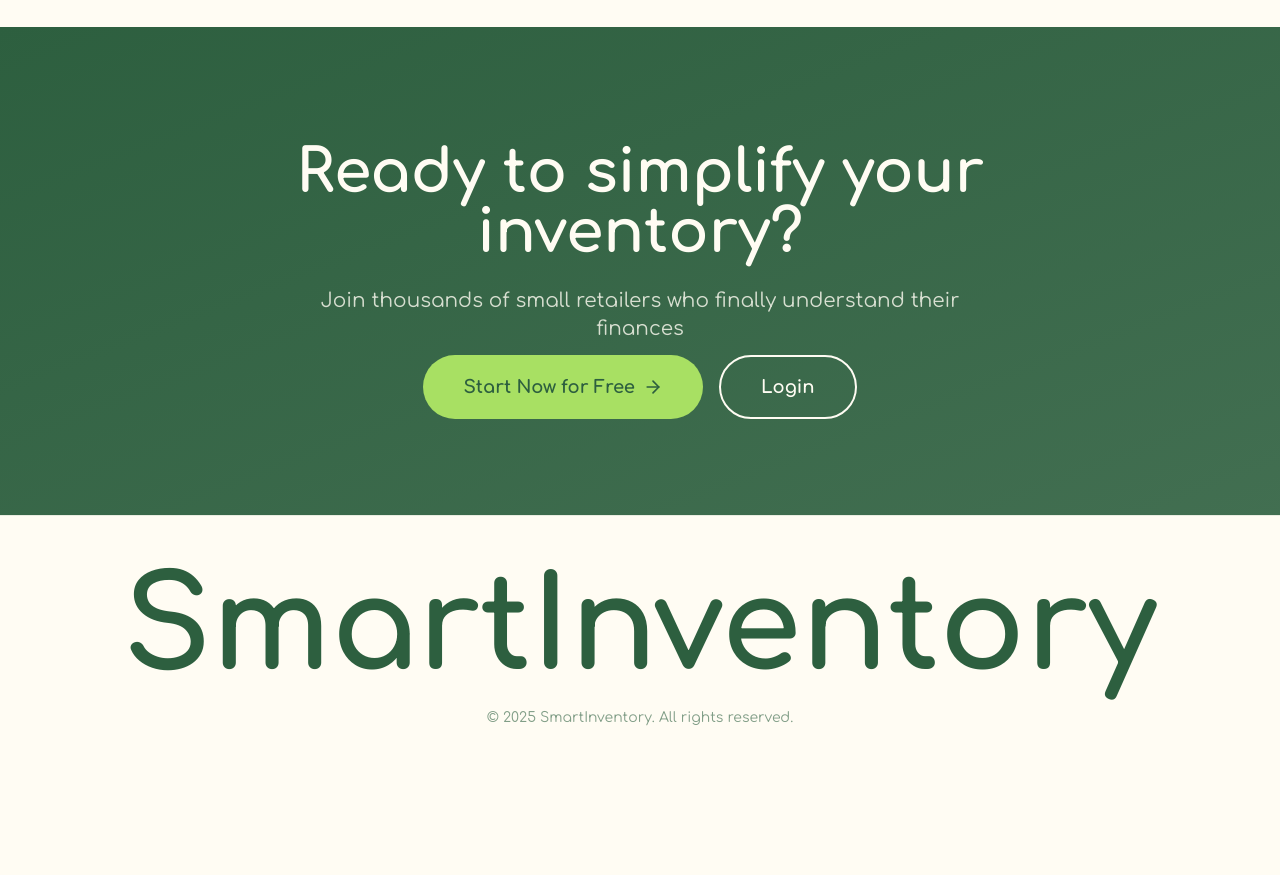
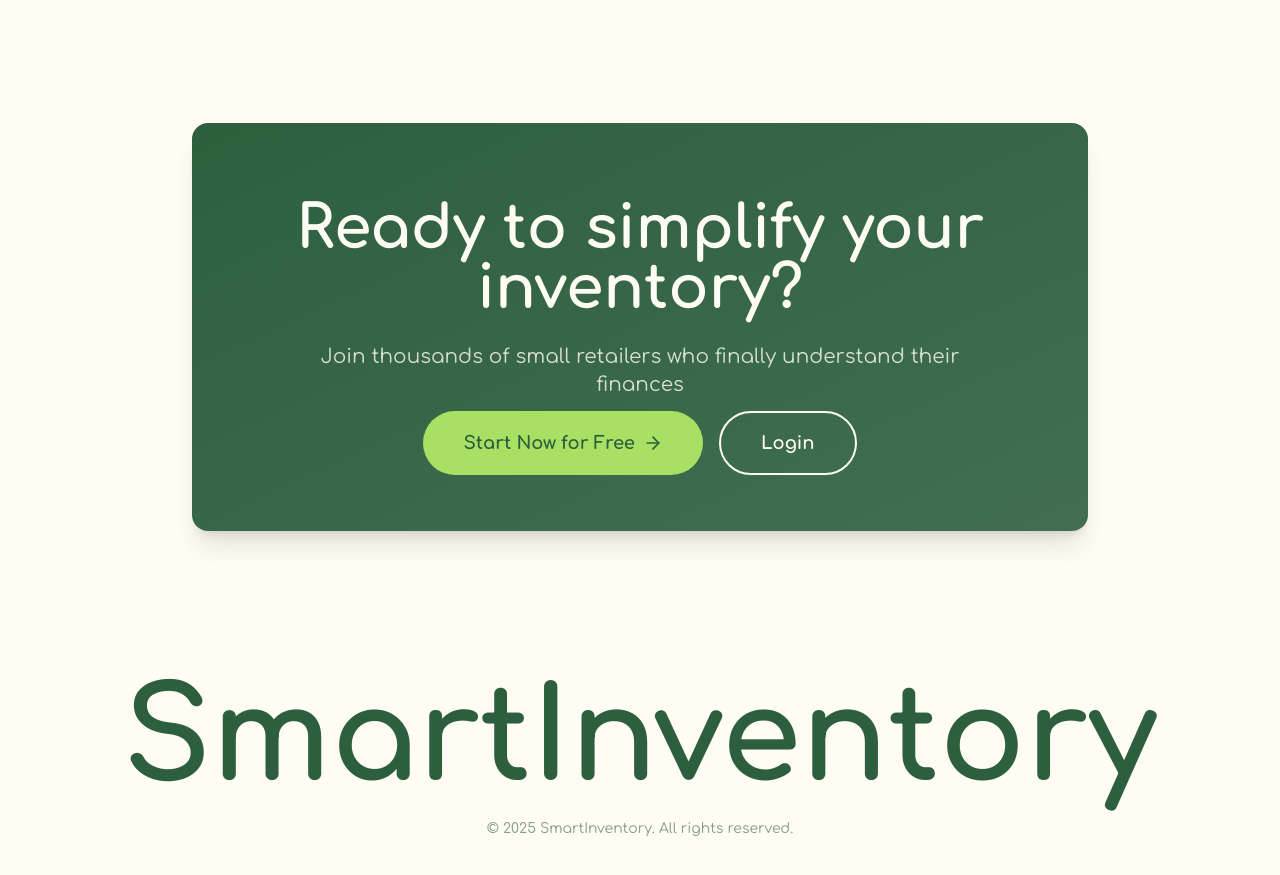
Before and after one commit to Incognitol07/smart-inventory, a Next.js app: page / in a window 1280 px wide. Shown: the part 2420-3295 px from the top of the page. Before the commit the page ends 3196 px from the top, so only its background shows below. Built offline with nearby package versions, Linux system fonts and the light colour scheme.

Commit message:
Refactor CTA section for improved layout and styling consistency

```diff
--- a/app/page.tsx
+++ b/app/page.tsx
@@ -420,9 +420,10 @@ export default function Home() {
         style={{ opacity: 0 }}
         viewport={{ once: true, amount: 0.3 }}
         id="cta"
-        className="py-24 px-6 bg-linear-to-br from-deep-forest to-deep-forest/90 text-cream"
+        className="py-24 px-6"
       >
         <div className="max-w-4xl mx-auto text-center">
+          <div className="bg-linear-to-br from-deep-forest to-deep-forest/90 text-cream rounded-2xl p-10 md:p-14 shadow-xl">
             <motion.h2
               style={{ opacity: 1, transform: "translateY(20px)" }}
               transition={{ duration: 0.6 }}
@@ -452,7 +453,7 @@ export default function Home() {
                 <ArrowRight size={20} />
               </motion.button>
               <motion.button
-              style={{ opacity: 1}}
+                style={{ opacity: 1 }}
                 whileHover={{ scale: 1.05 }}
                 whileTap={{ scale: 0.95 }}
                 className="border-2 border-cream text-cream px-10 py-4 rounded-full font-bold text-lg transition"
@@ -460,6 +461,7 @@ export default function Home() {
                 Login
               </motion.button>
             </motion.div>
+          </div>
         </div>
       </motion.section>
 
@@ -470,7 +472,7 @@ export default function Home() {
         style={{ opacity: 0 }}
         transition={{ duration: 0.5 }}
         viewport={{ once: true, amount: 0.3 }}
-        className="py-12 px-4 md:px-6 bg-cream border-t border-deep-forest/10"
+        className="py-12 px-4 md:px-6 bg-cream"
       >
         <div className="max-w-7xl mx-auto text-center">
           <motion.div
```
Lines whose indentation alone changed are shown as unchanged.
